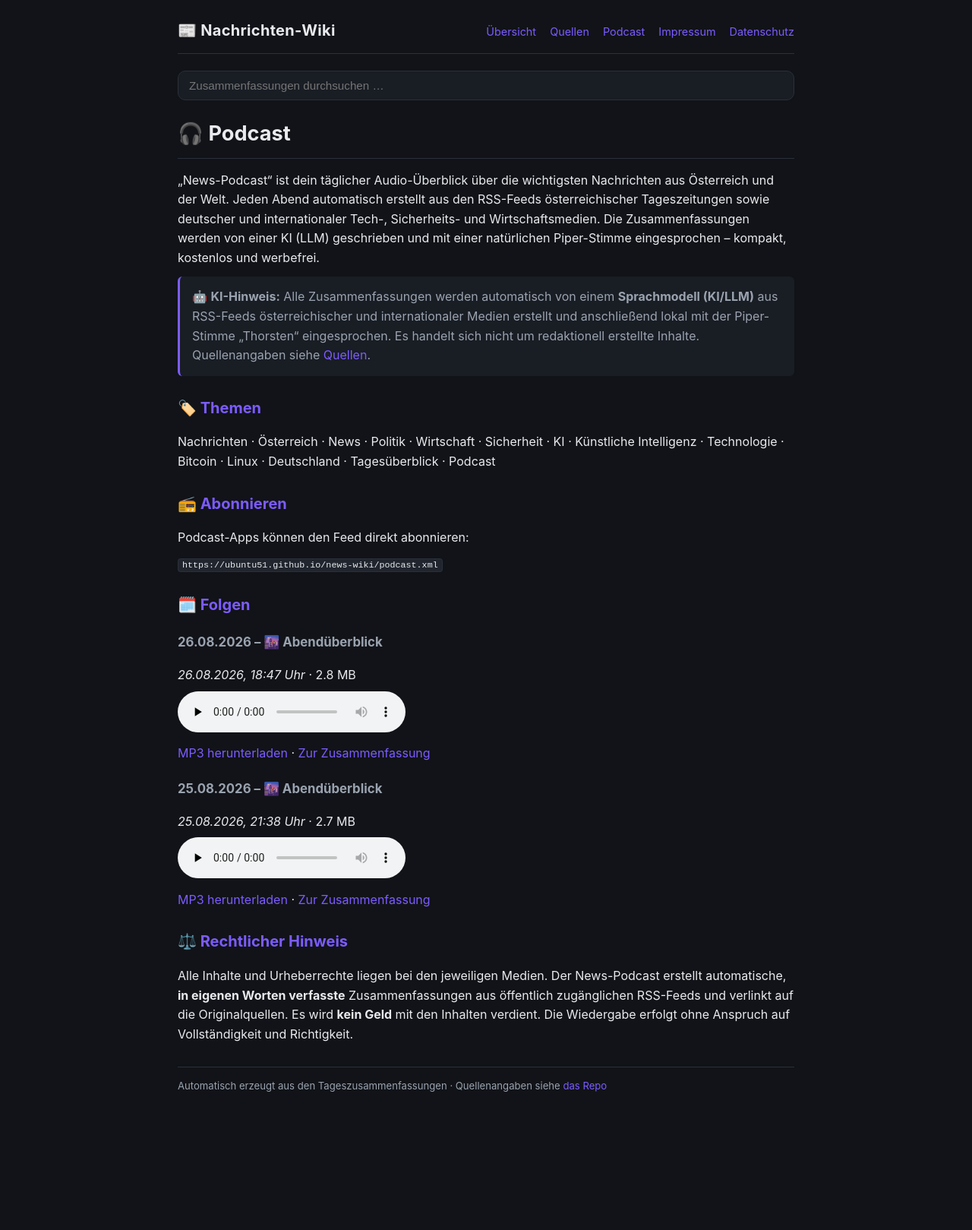
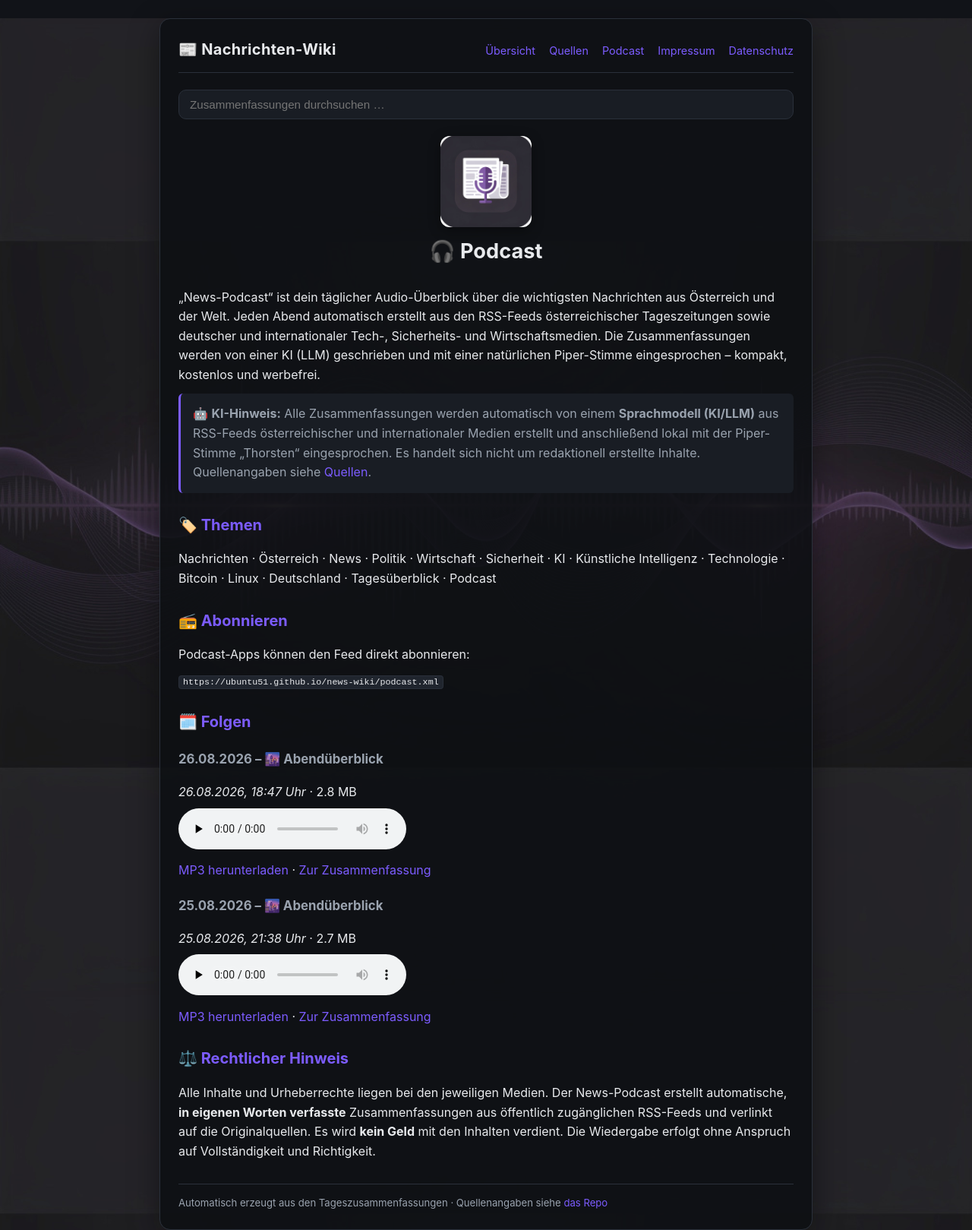
Before and after one commit to Ubuntu51/news-wiki, a Jekyll site: the page built from podcast.md, in a window 1280 px wide. Shown: the whole page at 76% size. Built offline with Jekyll 4.4.1, drawn with Linux system fonts in a browser that asks for light colours; before the commit the page ends 1464 px from its top, so only the background shows below that.

Commit message:
Podcast: Hintergrundbild + Logo

```diff
--- a/_layouts/default.html
+++ b/_layouts/default.html
@@ -17,7 +17,7 @@
 <title>{{ page.title | default: site.title }}</title>
 <link rel="stylesheet" href="{{ '/assets/css/style.css' | relative_url }}">
 </head>
-<body>
+<body class="{{ page.body_class | default: '' }}">
 <div class="wrap">
   <header class="top">
     <a class="brand" href="{{ '/' | relative_url }}">📰 Nachrichten-Wiki</a>
--- a/assets/css/style.css
+++ b/assets/css/style.css
@@ -161,6 +161,28 @@ footer {
   font-size: 0.82rem;
 }
 
+/* Podcast-Seite: Hintergrundbild + abgesetzter Inhalt */
+body.podcast {
+  background: var(--bg) url("../podcast/background.jpg") no-repeat center top / cover;
+  background-attachment: fixed;
+}
+body.podcast .wrap {
+  background: rgba(13, 15, 19, 0.88);
+  border: 1px solid var(--border);
+  border-radius: 14px;
+  margin-top: 24px;
+  box-shadow: 0 10px 40px rgba(0, 0, 0, 0.4);
+}
+body.podcast .podcast-logo {
+  display: block;
+  width: 120px;
+  height: 120px;
+  margin: 4px auto 10px;
+  border-radius: 12px;
+  box-shadow: 0 4px 16px rgba(0, 0, 0, 0.4);
+}
+body.podcast .content h1 { text-align: center; border-bottom: none; }
+
 @media (max-width: 600px) {
   .wrap { padding: 16px; }
   header.top { flex-direction: column; }
--- a/podcast.md
+++ b/podcast.md
@@ -2,7 +2,10 @@
 layout: default
 title: "🎧 Podcast"
 description: "„News-Podcast“ ist dein täglicher Audio-Überblick über die wichtigsten Nachrichten aus Österreich und der Welt. Jeden Abend automatisch erstellt aus den RSS-Feeds österreichischer Tageszeitungen sowie deutscher und internationaler Tech-, Sicherheits- und Wirtschaftsmedien. Die Zusammenfassungen werden von einer KI (LLM) geschrieben und mit einer natürlichen Piper-Stimme eingesprochen – kompakt, kostenlos und werbefrei."
+body_class: podcast
 ---
+
+<img class="podcast-logo" src="assets/podcast/logo.jpg" alt="News-Podcast Logo" width="120">
 
 # 🎧 Podcast
 
```
Also changed, not shown: podcast.xml (+7 -1 lines), assets/podcast/background.jpg (added), assets/podcast/logo.jpg (added).
